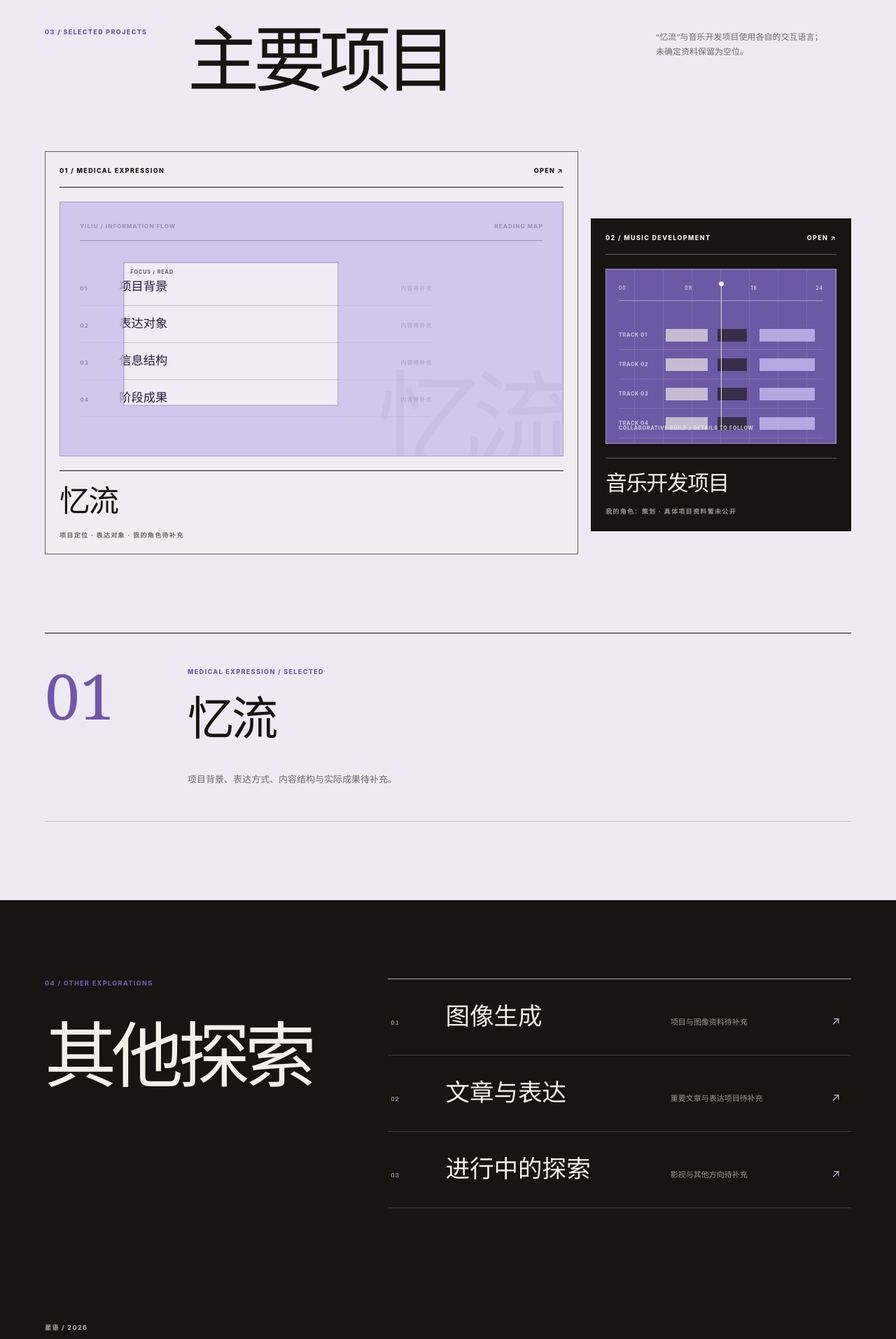
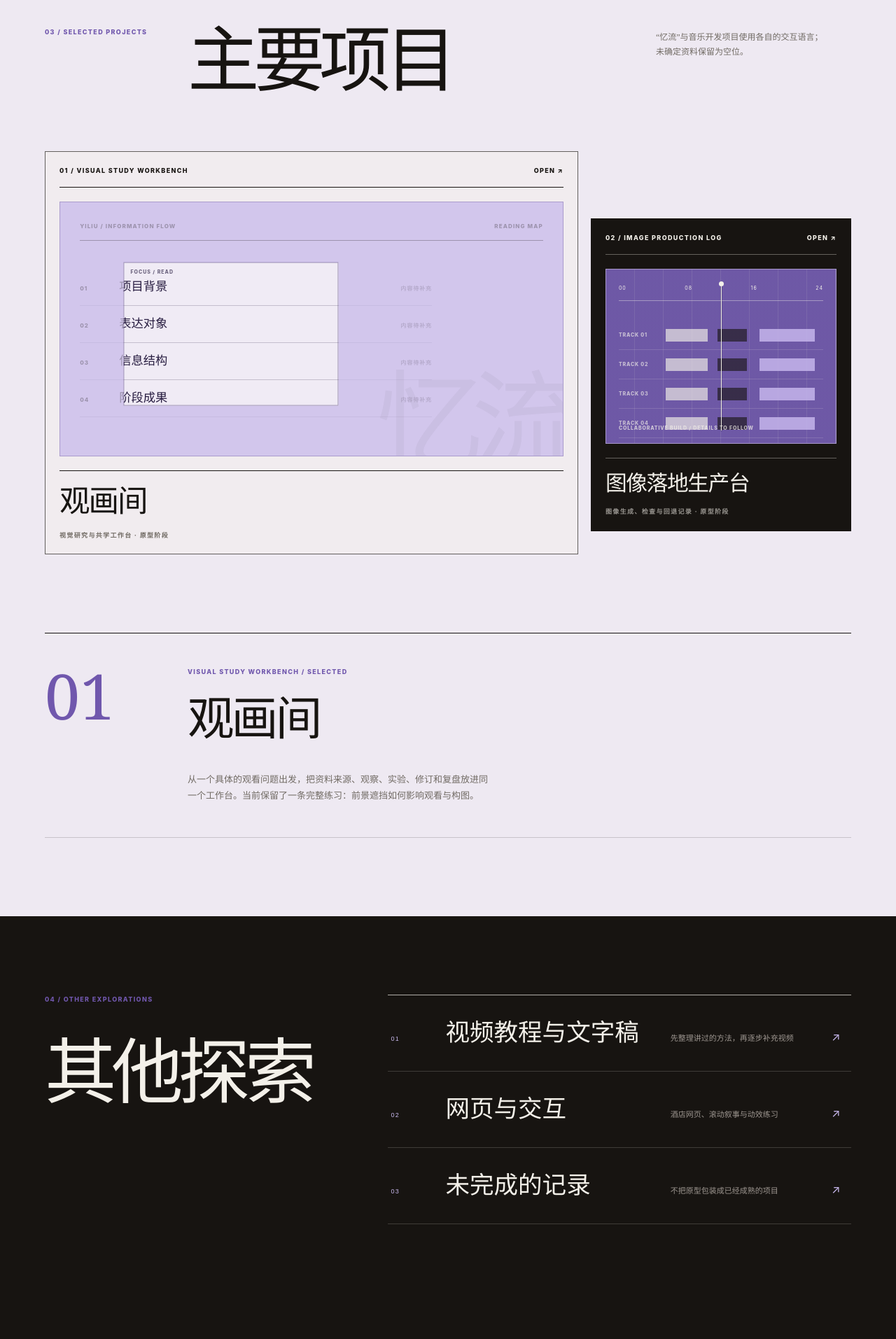
Before and after one commit to xingyuww/xingyuww.github.io, a Next.js app: page / in a window 1280 px wide. Shown: the part 866-2779 px from the top of the page at 70% size. Built offline with nearby package versions, Linux system fonts and the light colour scheme.

Commit message:
Add current project and content notes

```diff
--- a/content/site-content.ts
+++ b/content/site-content.ts
@@ -2,7 +2,7 @@ export const profile = {
   displayName: '星语',
   romanizedName: 'XINGYU',
   location: 'CHENGDU · CN',
-  focus: 'AI 开发与探索',
+  focus: 'AI 创作与交互实验',
   heroQuestion: [
     'AI时代，',
     '人与AI如何一起发展？',
@@ -16,55 +16,97 @@ export const profile = {
   ],
   heroPosition: [
     '不只得到更好的结果，',
-    '也在协作中建立更高的专业上限。',
+    '也把过程整理成可以继续使用的方法。',
   ],
 } as const;
 
 export const featuredProjects = [
   {
-    key: 'yiliu',
+    key: 'workshop',
     number: '01',
-    label: 'MEDICAL EXPRESSION',
-    title: '忆流',
+    label: 'VISUAL STUDY WORKBENCH',
+    title: '观画间',
     href: '#project-detail',
-    note: '项目定位 · 表达对象 · 我的角色待补充',
-    detail: '项目背景、表达方式、内容结构与实际成果待补充。',
+    note: '视觉研究与共学工作台 · 原型阶段',
+    detail: '从一个具体的观看问题出发，把资料来源、观察、实验、修订和复盘放进同一个工作台。当前保留了一条完整练习：前景遮挡如何影响观看与构图。',
   },
   {
-    key: 'music',
+    key: 'visual',
     number: '02',
-    label: 'MUSIC DEVELOPMENT',
-    title: '音乐开发项目',
-    href: '/projects/music',
-    note: '我的角色：策划 · 具体项目资料暂未公开',
-    detail: '一句话介绍待补充：传统项目的音乐分轨，将在资料确认后补全具体表达。',
+    label: 'IMAGE PRODUCTION LOG',
+    title: '图像落地生产台',
+    href: '#project-detail',
+    note: '图像生成、检查与回退记录 · 原型阶段',
+    detail: '围绕主页横幅图像，把参考冻结、光影分析、试产、拒收和下一轮修改串成可追溯记录。重点不是展示一张“完成图”，而是留下判断过程。',
   },
 ] as const;
 
 export const explorations = [
   {
     number: '01',
-    slug: 'image',
-    label: 'IMAGE GENERATION',
-    title: '图像生成',
-    note: '项目与图像资料待补充',
-    description: '图像生成相关项目、实验过程与最终作品将在资料补充后更新。',
+    slug: 'tutorials',
+    label: 'VIDEO NOTES & SCRIPTS',
+    title: '视频教程与文字稿',
+    note: '先整理讲过的方法，再逐步补充视频',
+    description: '把已经讲过、做过的内容先整理成可以阅读的文字稿，包括参考拆解、生成过程、修改依据和最终实现。视频尚未整理完成的部分，不设置空播放入口。',
+    sections: [
+      {
+        title: '先整理文字稿',
+        body: '先把教程要解决的问题、操作步骤和关键判断写清楚，让内容即使脱离视频也能够阅读。',
+      },
+      {
+        title: '再补视频',
+        body: '视频、配音和演示素材准备好之后，再把它们补进对应文章，而不是为了填满页面先放占位内容。',
+      },
+      {
+        title: '保留修改过程',
+        body: '每一篇尽量记录第一版哪里不够、后来改了什么，以及哪些方法可以继续复用。',
+      },
+    ],
   },
   {
     number: '02',
-    slug: 'expression',
-    label: 'WRITING & EXPRESSION',
-    title: '文章与表达',
-    note: '重要文章与表达项目待补充',
-    description: '文章索引、口播表达与相关内容项目将在资料补充后整理。',
+    slug: 'web',
+    label: 'WEB & INTERACTION',
+    title: '网页与交互',
+    note: '酒店网页、滚动叙事与动效练习',
+    description: '这里记录网页内容、页面结构和交互实现。现阶段主要包括酒店网站、滚动叙事页面，以及对滚轮锁定、入场退场、视差和文字节奏的练习。',
+    sections: [
+      {
+        title: '页面内容',
+        body: '先说明网页面向谁、希望对方记住什么，再决定标题、说明文字、图片和行动入口。',
+      },
+      {
+        title: '滚动与动效',
+        body: '滚动不只是把页面向下移动，而是控制镜头推进、遮罩切换、分层视差和文字出现的时间。',
+      },
+      {
+        title: '当前状态',
+        body: 'Lumen House 与酒店滚动网页已有可打开版本；其余动效练习仍在整理，后续只补充能够说明清楚的部分。',
+      },
+    ],
   },
   {
     number: '03',
-    slug: 'ongoing',
-    label: 'ONGOING EXPLORATIONS',
-    title: '进行中的探索',
-    note: '影视与其他方向待补充',
-    description: '尚在形成中的影视与其他方向会在内容明确后继续补充。',
+    slug: 'work-in-progress',
+    label: 'WORK IN PROGRESS',
+    title: '未完成的记录',
+    note: '不把原型包装成已经成熟的项目',
+    description: '有些方向已经做过尝试，但还没有形成稳定结果。它们会先留在内部记录里，等到目标、过程和结果都能说清楚时，再进入主要项目。',
+    sections: [
+      {
+        title: '只放能说明的',
+        body: '有明确问题、过程或阶段结果的内容可以出现；只有概念名称、没有实际内容的项目暂时不展示。',
+      },
+      {
+        title: '标明真实状态',
+        body: '原型、练习、暂停和完成会使用不同表述，避免让浏览者误以为所有内容都已经成熟。',
+      },
+      {
+        title: '后续逐步补充',
+        body: '新的文字稿、网页和视频准备好之后，再按同一结构补充，不需要为了更新而重新设计整站。',
+      },
+    ],
   },
 ] as const;
 
```
